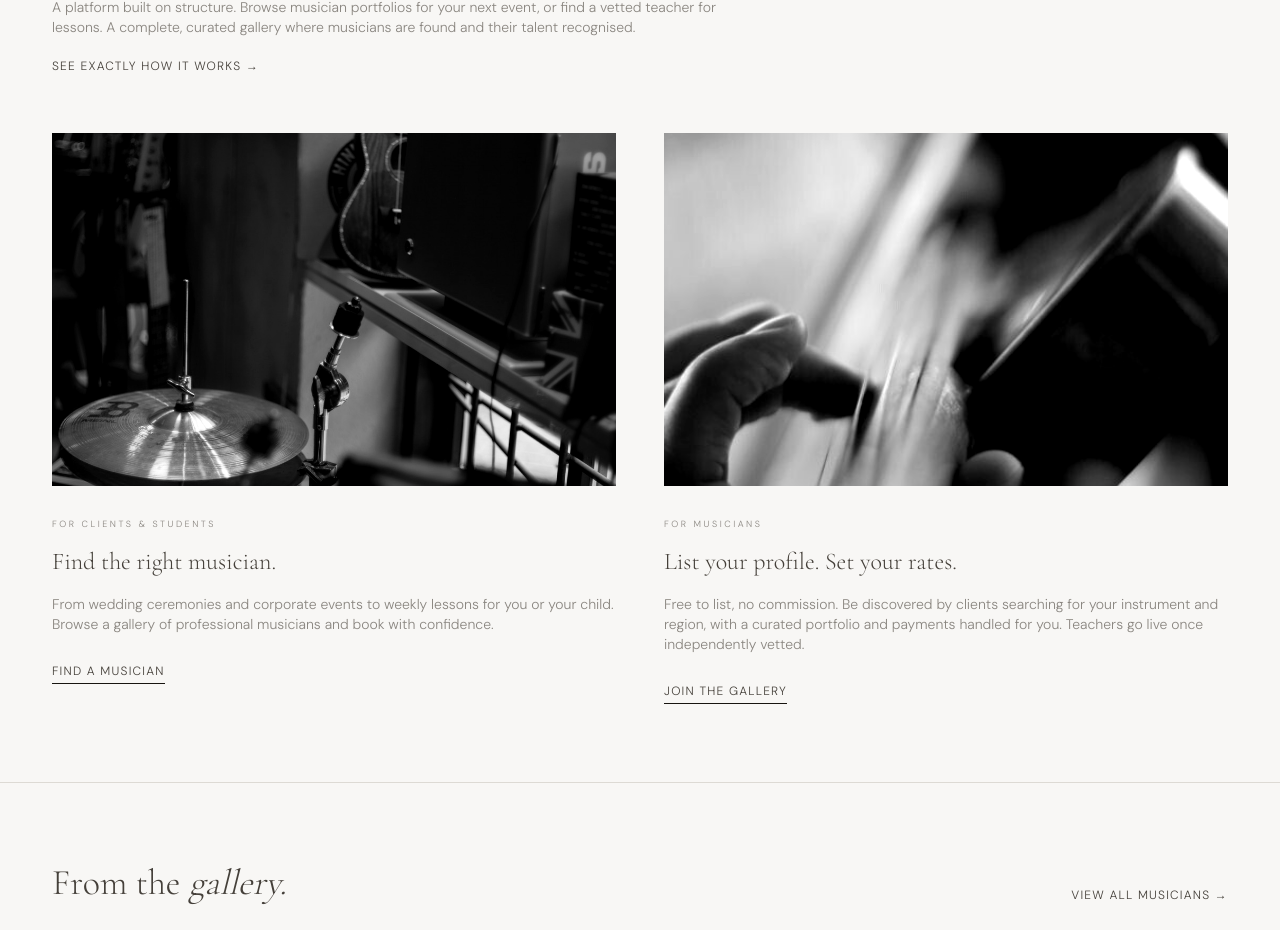
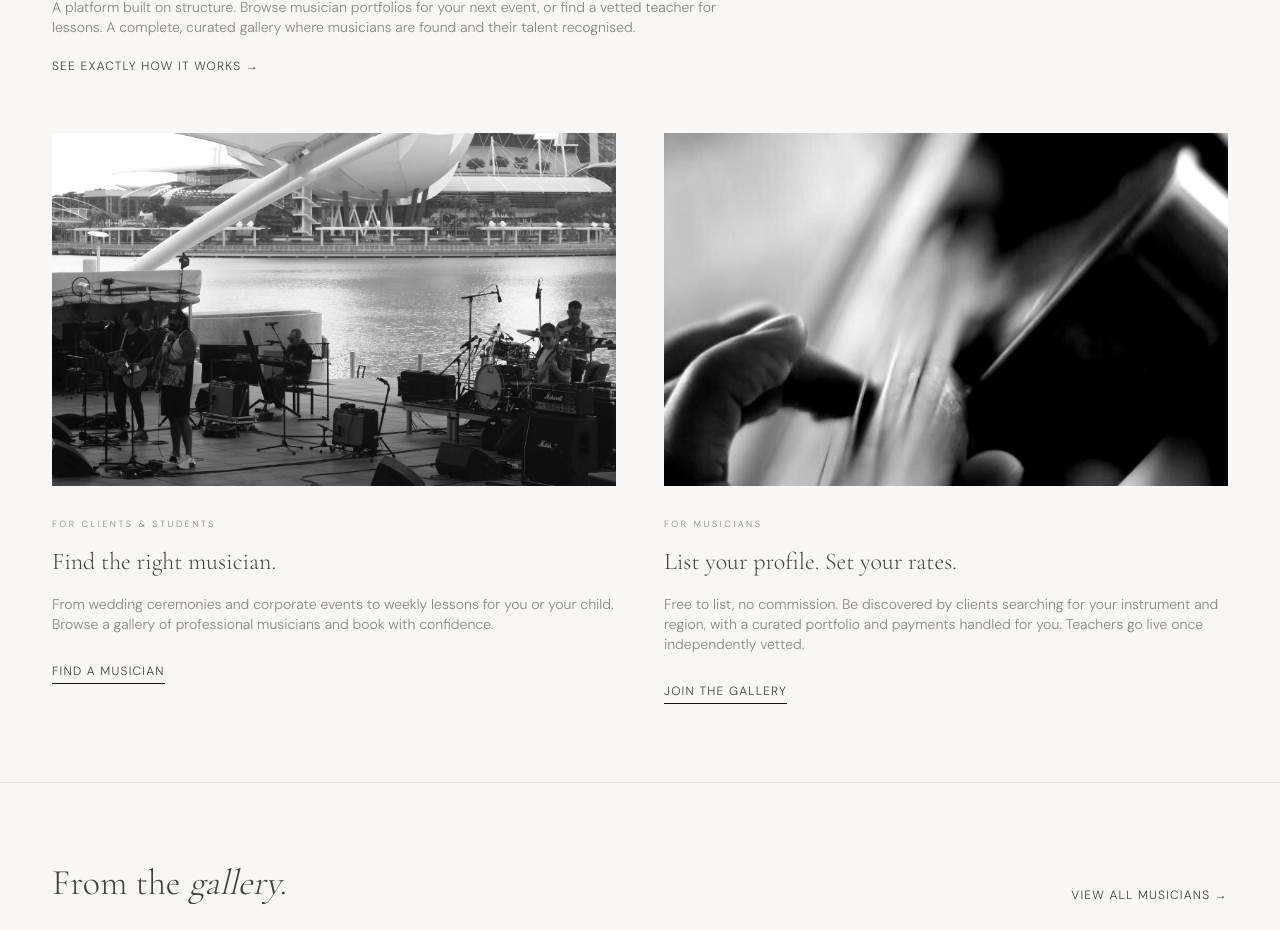
Before and after one commit to musiciangallery/Musician-Gallery, a Next.js app: page / in a window 1280 px wide. Shown: the part 1000-1930 px from the top of the page. Built offline with nearby package versions, Linux system fonts and the light colour scheme; no server answers; the database is empty.

Commit message:
Update page.tsx

```diff
--- a/src/app/page.tsx
+++ b/src/app/page.tsx
@@ -92,8 +92,8 @@ export default async function Home() {
           <div>
             <div className="relative aspect-[16/10] mb-6">
               <Image
-                src="/brand/find-musician-guitar-shop.jpg"
-                alt="Guitars, a ukulele, and a cymbal on display in a music shop"
+                src="/brand/marina-bay-band.jpg"
+                alt="A live band performing outdoors at Marina Bay Sands"
                 fill
                 className="object-cover photo-mono"
                 sizes="(max-width: 768px) 100vw, 45vw"
```
